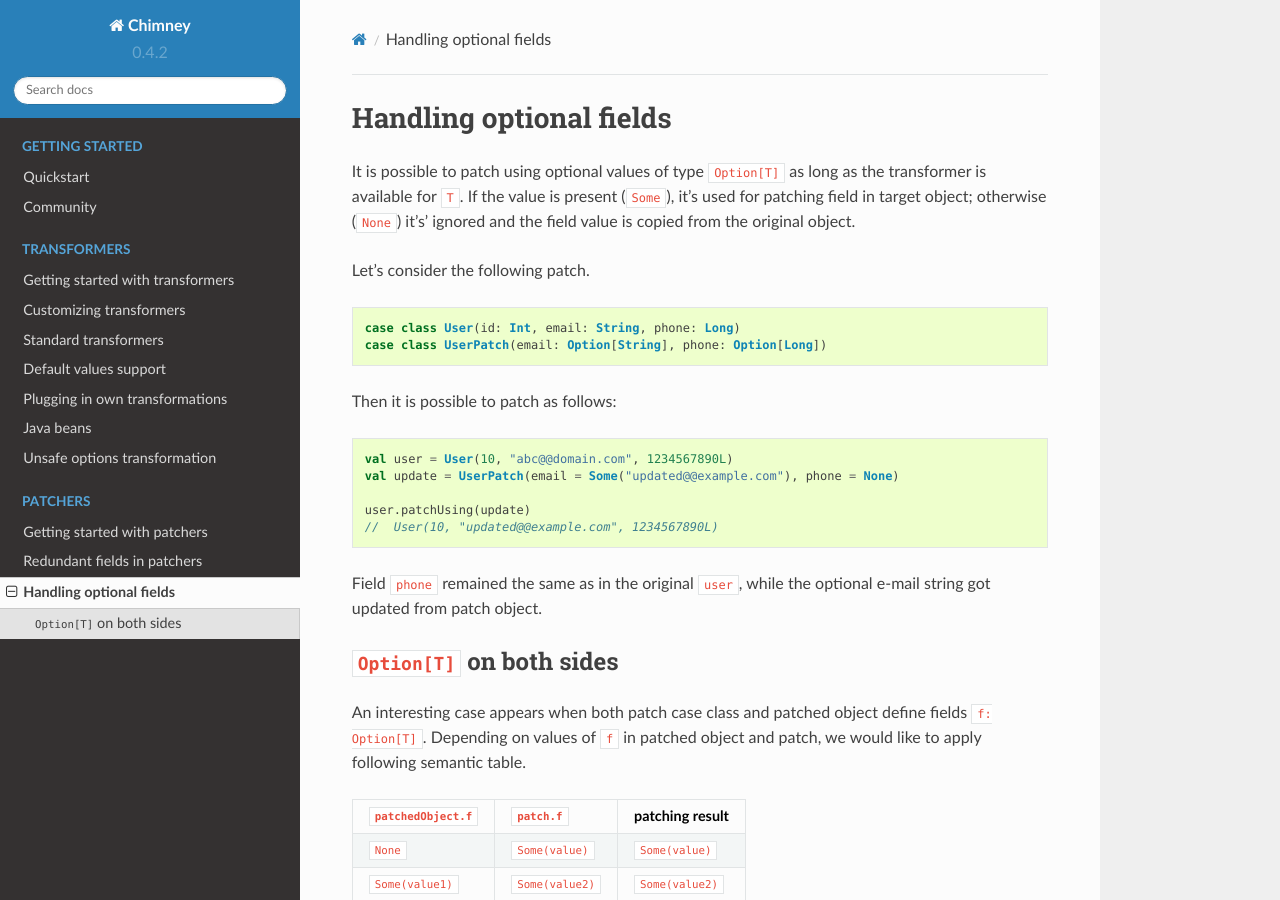
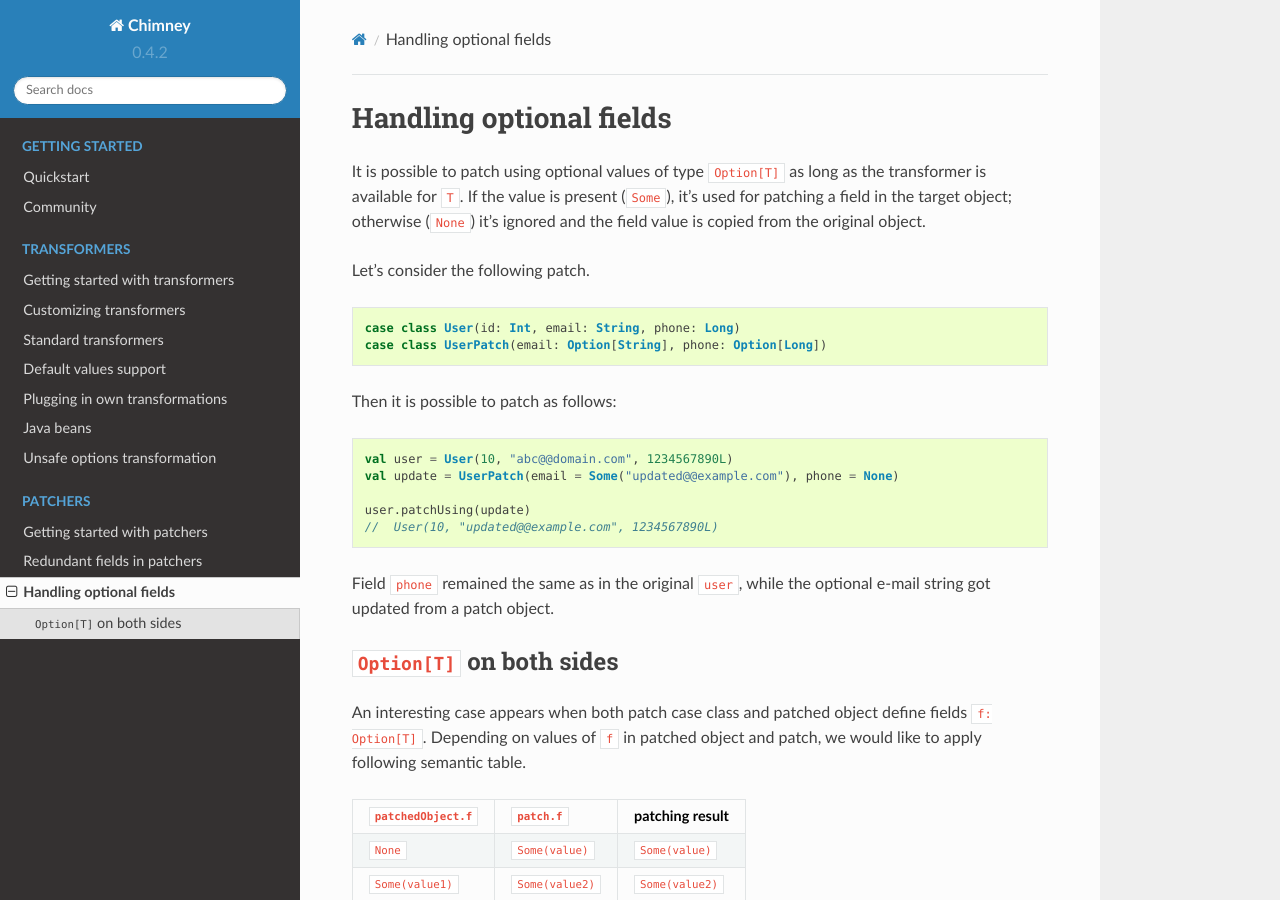
Before and after one commit to scalalandio/chimney, a Sphinx documentation site: the page built from docs/source/patchers/options-handling.rst, in a window 1280 px wide and 900 px high. Built offline with Sphinx 7.4.7 and the Read the Docs theme 2.0.0, drawn with Linux system fonts in a browser that asks for light colours.

Commit message:
fixes after review

```diff
--- a/docs/source/getting-started/quickstart.rst
+++ b/docs/source/getting-started/quickstart.rst
@@ -22,7 +22,7 @@ Using Ammonite
 --------------
 
 The quickest way to try out Chimney is to use a script that downloads
-`coursier <https://github.com/alexarchambault/coursier>`_ and uses it
+`coursier <https://github.com/alexarchambault/coursier>`_ and use it
 to fetch `Ammonite REPL <https://github.com/lihaoyi/Ammonite>`_ with the
 latest version of Chimney. It drops you immediately into a REPL session.
 
--- a/docs/source/index.rst
+++ b/docs/source/index.rst
@@ -1,7 +1,7 @@
 Welcome to Chimney's documentation!
 ===================================
 
-**Chimney** is Scala library for boilerplate-free data transformations.
+**Chimney** is a Scala library for boilerplate-free data transformations.
 
 Transformers
 ------------
--- a/docs/source/patchers/getting-started.rst
+++ b/docs/source/patchers/getting-started.rst
@@ -5,7 +5,7 @@ Chimney supports case class patching. It is a bit different type
 of transformation when you hold an object of some type, but want
 to modify only subset of fields.
 
-Consider following example.
+Consider the following example.
 
 .. code-block:: scala
 
@@ -26,7 +26,7 @@ of type ``User``.
   user.patchUsing(updateForm)
   // User(10, Email("xyz@@domain.com"), Phone(123123123L))
 
-Notice that when using patchers, we rely on standard transformers
+Notice that when using patchers, we rely on standard transformers'
 derivation rules. In this case we used value classes in the
 ``User`` model, but plain values in update form. Chimney was
 able to derive transformers for each patched field, so it was
--- a/docs/source/patchers/options-handling.rst
+++ b/docs/source/patchers/options-handling.rst
@@ -3,8 +3,8 @@ Handling optional fields
 
 It is possible to patch using optional values of type ``Option[T]``
 as long as the transformer is available for ``T``. If the value
-is present (``Some``), it's used for patching field in target object;
-otherwise (``None``) it's' ignored and the field value is copied from
+is present (``Some``), it's used for patching a field in the target object;
+otherwise (``None``) it's ignored and the field value is copied from
 the original object.
 
 Let's consider the following patch.
@@ -25,7 +25,7 @@ Then it is possible to patch as follows:
   //  User(10, "updated@@example.com", 1234567890L)
 
 Field ``phone`` remained the same as in the original ``user``, while
-the optional e-mail string got updated from patch object.
+the optional e-mail string got updated from a patch object.
 
 ``Option[T]`` on both sides
 ---------------------------
```
